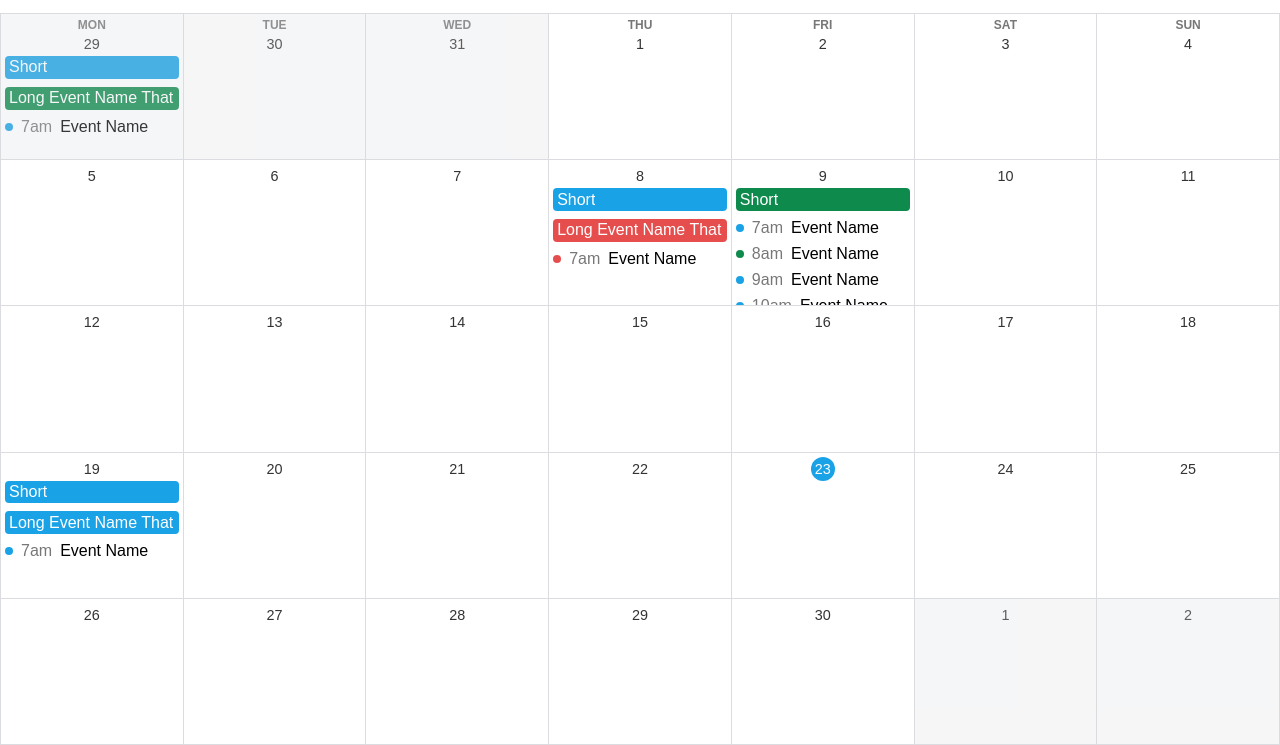
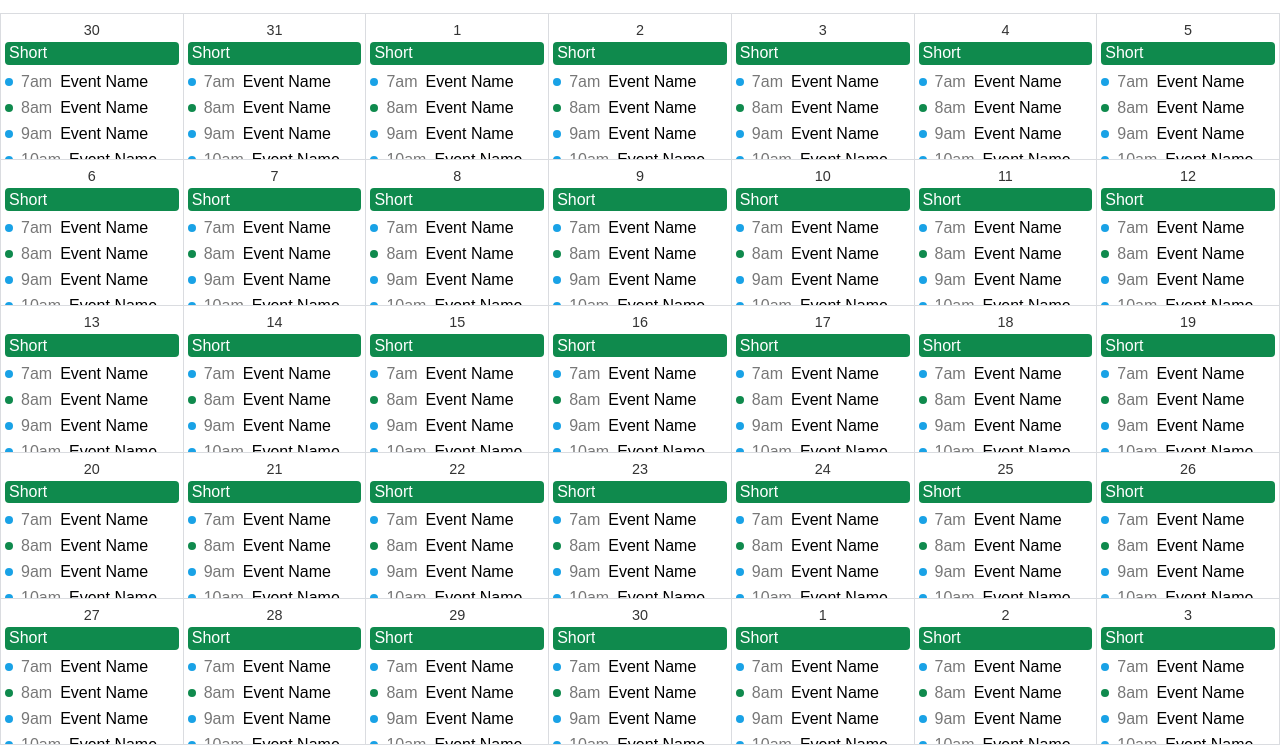
Before and after one commit to JaspalSingh1998/google-calendar-clone, a website built with Vite: page index.html in a window 1280 px wide. Shown: the part 55-800 px from the top of the page. Built offline with nearby package versions, Linux system fonts and the light colour scheme.

Commit message:
Rendered Calendar UI

```diff
--- /dev/null
+++ b/createDayElement.js
@@ -0,0 +1,11 @@
+const dayTemplate = document.getElementById("day-template");
+export default function createDayElement(date) {
+  const dayElement = dayTemplate.content
+    .cloneNode(true)
+    .querySelector("[data-day-wrapper]");
+
+  const dayNumberElement = dayElement.querySelector("[data-day-number]");
+  dayNumberElement.textContent = date.getDate();
+
+  return dayElement;
+}
--- a/index.html
+++ b/index.html
@@ -17,7 +17,7 @@
         </div>
         <span class="month-title">April 2021</span>
       </div>
-      <div class="days">
+      <div class="days" data-calendar-days>
         <div class="day non-month-day">
           <div class="day-header">
             <div class="week-name">Mon</div>
@@ -404,10 +404,11 @@
       </form>
     </template>
     <template id="day-template">
-      <div class="day">
+      <div class="day" data-day-wrapper>
         <div class="day-header">
-          <div class="day-number">9</div>
-          <button class="add-event-btn">+</button>
+          <div class="week-name" data-week-name></div>
+          <div class="day-number" data-day-number></div>
+          <button class="add-event-btn" data-add-event-btn>+</button>
         </div>
         <div class="events">
           <button class="all-day-event green event">
@@ -434,7 +435,7 @@
             <div class="event-name">Event Name</div>
           </button>
         </div>
-        <button class="events-view-more-btn">+2 More</button>
+        <button class="events-view-more-btn"></button>
       </div>
     </template>
     <script src="./script.js" type="module"></script>
--- a/renderMonth.js
+++ b/renderMonth.js
@@ -5,9 +5,14 @@ import {
   endOfWeek,
   eachDayOfInterval,
 } from "date-fns";
+import createDayElement from "./createDayElement";
+
+const daysContainer = document.querySelector("[data-calendar-days]");
 
 export default function renderMonth(monthDate) {
-  const dates = getCalendarDates(monthDate);
+  const dayElements = getCalendarDates(monthDate).map(createDayElement);
+  daysContainer.innerHTML = "";
+  dayElements.forEach((element) => daysContainer.append(element));
 }
 
 function getCalendarDates(date) {
```
